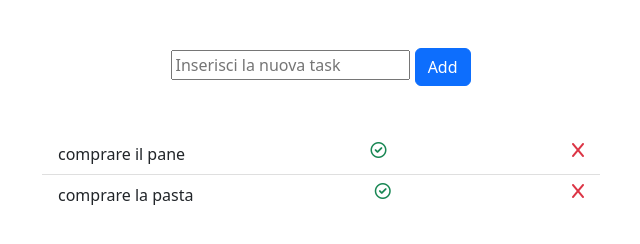
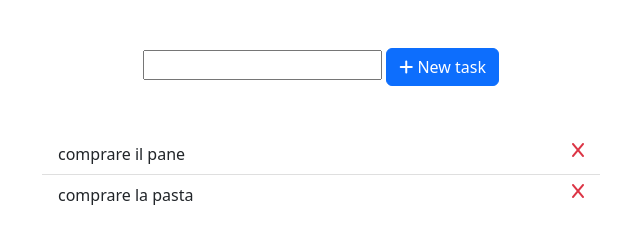
Before and after one commit to Paolo-dev-it/vue-todolist, a plain HTML site: page index.html in a window 1280 px wide. Shown: the whole page, without its empty margins (319-959 px from the left). Drawn offline with nearby package versions, Linux system fonts and the light colour scheme.

Commit message:
Milestone 3 completed. Added new function that create a new task

```diff
--- a/assets/js/main.js
+++ b/assets/js/main.js
@@ -11,6 +11,7 @@ var app = new Vue({
         done: false,
       },
     ],
+    text: "",
   },
 
   methods: {
@@ -25,6 +26,20 @@ var app = new Vue({
 
      toDoDone(index){
           this.toDo[index].done = true
+        //   if(this.toDo[index].done = true){
+        //     return this.toDo[index].done = false
+        //   } else {
+        //     return this.toDo[index].done = true
+        //   }
+
+     },
+
+     addTask(){
+
+            this.toDo.push({
+                description: this.text,
+                done: false,
+            })
 
      },
 
--- a/index.html
+++ b/index.html
@@ -31,8 +31,10 @@
       <div id="root">
         <div class="container text-center mt-5">
           <div class="">
-            <input type="text" placeholder="Inserisci la nuova task" />
-            <button type="button" class="btn btn-primary">Add</button>
+            <input v-model="text" class="input-group-button" />
+            <button @click="addTask" class="btn btn-primary">
+              <i class="fa fa-plus"></i> New task
+            </button>
           </div>
 
           <div class="w-50 m-auto mt-5">
@@ -40,16 +42,13 @@
               <li
                 v-for="(description, index) in toDo"
                 class="list-group-item d-flex justify-content-between"
+                @click="toDoDone(index)"
               >
                 <span
                   :class=" (toDo[index].done == true) ? 'text-decoration-line-through' : '' "
                 >
                   {{toDo[index].description}}
                 </span>
-                <i
-                  class="fa-regular fa-circle-check text-success"
-                  @click="toDoDone(index)"
-                ></i>
                 <i
                   class="fa-solid fa-x text-danger"
                   @click="toDoEliminate(index)"
```
